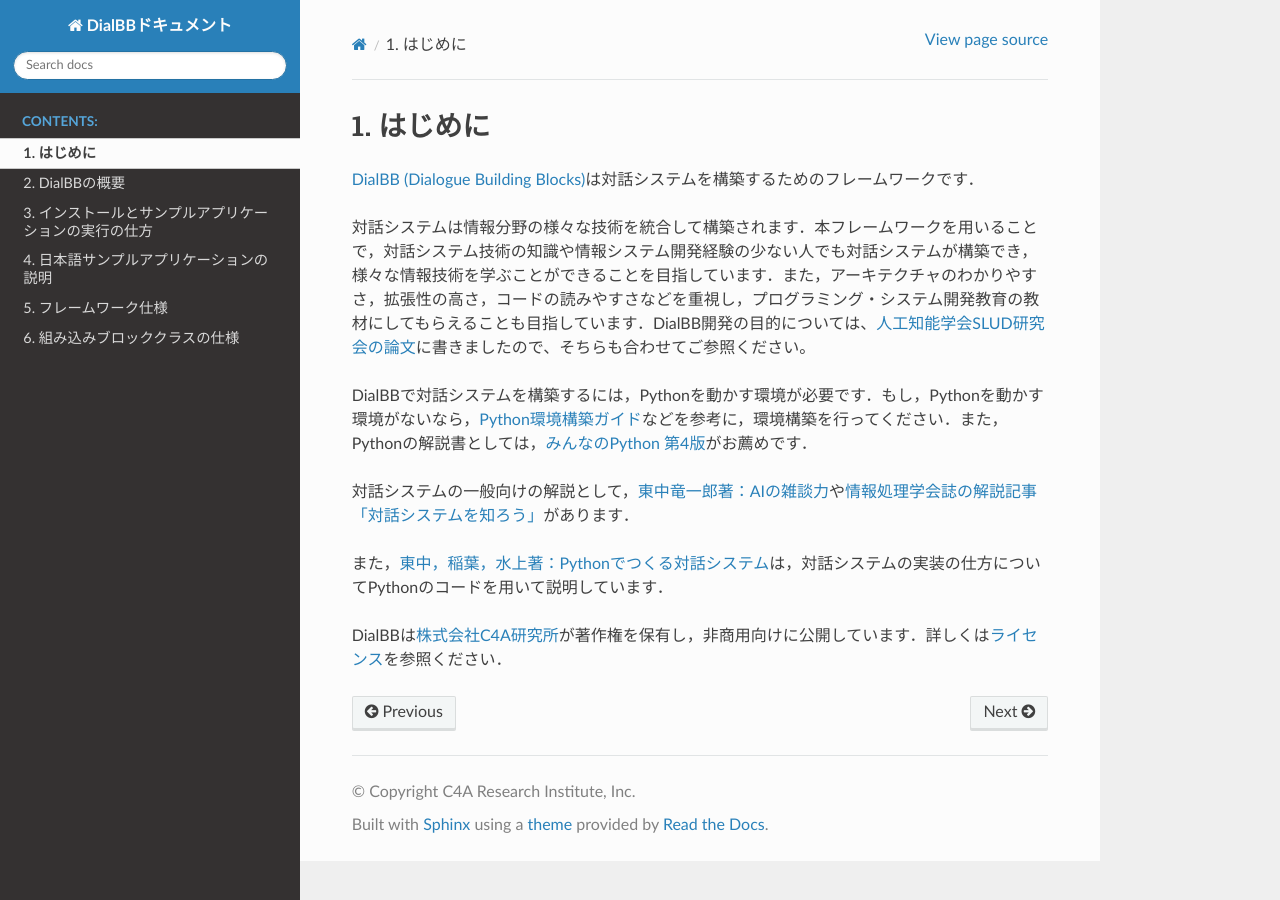
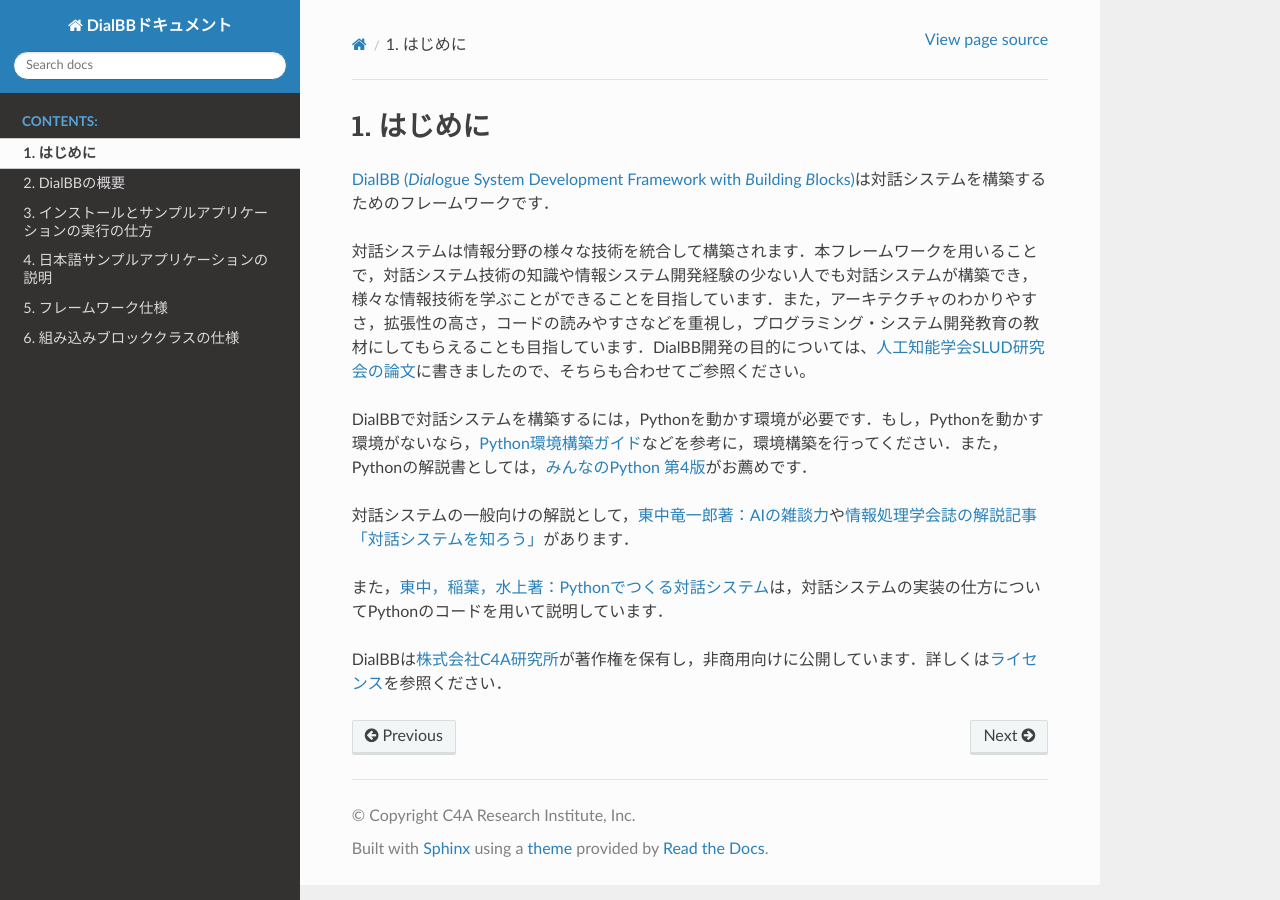
Before and after one commit to c4a-ri/dialbb, a Sphinx documentation site: the page built from docs/document-ja/source/01_intro.md, in a window 1280 px wide. Built offline with Sphinx 7.4.7 and the Read the Docs theme 2.0.0, drawn with Linux system fonts in a browser that asks for light colours.

Commit message:
small fix in doc

```diff
--- a/docs/document-ja/source/01_intro.md
+++ b/docs/document-ja/source/01_intro.md
@@ -1,7 +1,7 @@
 (intro)=
 # はじめに
 
-[DialBB (Dialogue Building Blocks)](https://github.com/c4a-ri/dialbb)は対話システムを構築するためのフレームワークです．
+[DialBB (*Dial*ogue System Development Framework with *B*uilding *B*locks)](https://github.com/c4a-ri/dialbb)は対話システムを構築するためのフレームワークです．
 
 対話システムは情報分野の様々な技術を統合して構築されます．本フレームワークを用いることで，対話システム技術の知識や情報システム開発経験の少ない人でも対話システムが構築でき，様々な情報技術を学ぶことができることを目指しています．また，アーキテクチャのわかりやすさ，拡張性の高さ，コードの読みやすさなどを重視し，プログラミング・システム開発教育の教材にしてもらえることも目指しています．DialBB開発の目的については、[人工知能学会SLUD研究会の論文](https://www.jstage.jst.go.jp/article/jsaislud/96/0/96_39/_article/-char/ja)に書きましたので、そちらも合わせてご参照ください。
 
```
Also changed, not shown: 2 other files.
